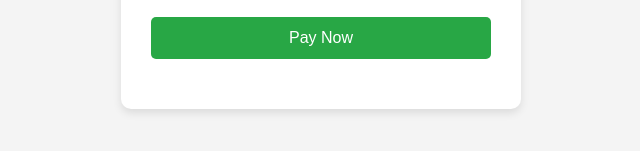
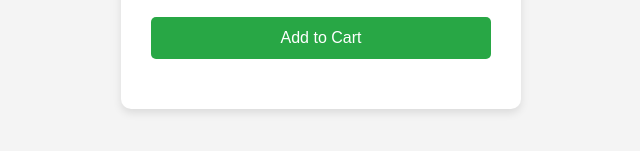
Before and after one commit to ShubhangKalkar/Basic-Payment-Workflow-Using-Clover-Payment-Gateway, a website: page views/index.html in a window 1280 px wide. Shown: the part 473-624 px from the top of the page, 319-959 px from the left. Drawn offline with Linux system fonts and the light colour scheme.

Commit message:
adding comments

```diff
--- a/views/index.html
+++ b/views/index.html
@@ -4,6 +4,8 @@
   <meta charset="UTF-8" />
   <meta name="viewport" content="width=device-width, initial-scale=1.0" />
   <title> Clover Payment Gateway</title>
+
+  <!-- Styling for layout, form and button aesthetics -->
   <style>
     * {
       box-sizing: border-box;
@@ -68,6 +70,8 @@
 <body>
   <div class="container">
     <h2>Clover Payment Gateway</h2>
+
+    <!-- Payment Form: first step is amount + description -->
     <form id="paymentForm">
       <label for="amount">Amount ($)</label>
       <input type="text" id="amount" name="amount" required />
@@ -75,11 +79,14 @@
       <label for="description">Description</label>
       <input type="text" id="description" name="description" required />
 
-      <button type="submit" id="initialPay">Pay Now</button>
+      <!-- Initial Pay Now button -->
+      <button type="submit" id="initialPay">Add to Cart</button>
     </form>
+    <!-- Message area for success/failure/status -->
     <div id="status"></div>
   </div>
 
+  <!-- JavaScript handles two-step process and validation -->
   <script>
     const form = document.getElementById('paymentForm');
     const statusDiv = document.getElementById('status');
@@ -88,10 +95,12 @@
     form.addEventListener('submit', async (e) => {
       e.preventDefault();
 
+      // Get input values
       const amount = document.getElementById('amount').value.trim();
       const description = document.getElementById('description').value.trim();
       const isFinalStep = !!document.getElementById('finalPay');
 
+      // Step 1 validation for amount & description
       if (!amount || isNaN(amount) || parseFloat(amount) <= 0 || !/^\d+(\.\d{1,2})?$/.test(amount)) {
         statusDiv.textContent = '❌ Please enter a valid amount (numbers only, decimal allowed)';
         statusDiv.style.color = 'red';
@@ -104,6 +113,7 @@
         return;
       }
 
+      // Step 1: Create order and inject card fields
       if (!isFinalStep) {
         const orderRes = await fetch('/api/payment', {
           method: 'POST',
@@ -116,6 +126,7 @@
         if (orderData.status === 'success') {
           orderId = orderData.orderId;
 
+          // Dynamically inject card input fields + final button
           const cardHtml = `
             <label for="cardNumber">Card Number</label>
             <input type="text" id="cardNumber" name="cardNumber" required />
@@ -135,6 +146,7 @@
           finalPayBtn.id = 'finalPay';
           form.appendChild(finalPayBtn);
 
+          // Hide first button
           document.getElementById('initialPay').style.display = 'none';
 
           statusDiv.textContent = '✔️ Order created. Enter card details to complete payment.';
@@ -146,6 +158,7 @@
         return;
       }
 
+      // Step 2: Validate card details
       const cardNumber = document.getElementById('cardNumber').value.trim().replace(/\s+/g, '');
       const expDate = document.getElementById('expDate').value.trim();
       const cvv = document.getElementById('cvv').value.trim();
@@ -185,6 +198,7 @@
         return;
       }
 
+      // Submit payment request to server
       try {
         const chargeRes = await fetch('/api/charge', {
           method: 'POST',
```
